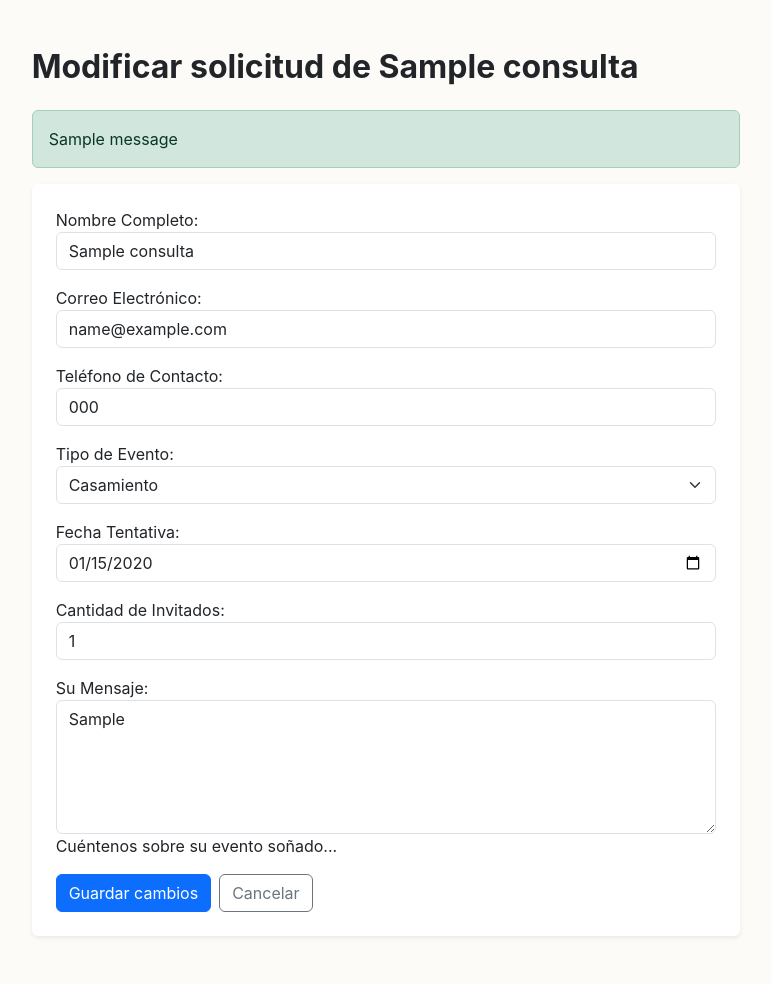
After one commit to MNEscobar/eventos-belgrano, a Django app: page /dashboard/modificar/1/ in a window 1280 px wide. The commit adds this page. Shown: the whole page, without its empty margins (254-1025 px from the left). Run offline with Django 5.2, Linux system fonts and the light colour scheme; a user stored in the database is signed in; tables that the repository leaves empty hold one stand-in row (values such as "Sample post"); one stand-in notice (Sample message) is shown.

Commit message:
agrego opcion de eliminar y modificar al dashboard

```diff
--- /dev/null
+++ b/dashboard/templates/dashboard/modificar.html
@@ -0,0 +1,40 @@
+{% load static %}
+<!DOCTYPE html>
+<html lang="es">
+<head>
+    <meta charset="UTF-8">
+    <meta name="viewport" content="width=device-width, initial-scale=1.0">
+    <title>Modificar Solicitud - Eventos Belgrano</title>
+    <link href="https://cdn.jsdelivr.net/npm/bootstrap@5.3.0/dist/css/bootstrap.min.css" rel="stylesheet">
+    <link rel="stylesheet" href="https://cdn.jsdelivr.net/npm/bootstrap-icons@1.10.5/font/bootstrap-icons.css">
+    <link rel="stylesheet" href="{% static 'dashboard/css/panel.css' %}">
+</head>
+<body>
+<div class="container-fluid px-4 py-5">
+    <div class="row justify-content-center">
+        <div class="col-lg-7">
+            <h2 class="fw-bold mb-4">Modificar solicitud de {{ consulta.nombre }}</h2>
+
+            {% if messages %}
+                {% for message in messages %}
+                <div class="alert alert-{{ message.tags }}">{{ message }}</div>
+                {% endfor %}
+            {% endif %}
+
+            <div class="card border-0 shadow-sm">
+                <div class="card-body p-4">
+                    <form method="POST">
+                        {% csrf_token %}
+                        {{ form.as_p }}
+                        <div class="d-flex gap-2 mt-3">
+                            <button type="submit" class="btn btn-primary">Guardar cambios</button>
+                            <a href="{% url 'dashboard:panel' %}" class="btn btn-outline-secondary">Cancelar</a>
+                        </div>
+                    </form>
+                </div>
+            </div>
+        </div>
+    </div>
+</div>
+</body>
+</html>
--- a/dashboard/templates/dashboard/panel.html
+++ b/dashboard/templates/dashboard/panel.html
@@ -126,6 +126,12 @@
                                     <button class="btn btn-sm btn-light border text-primary fw-medium" data-bs-toggle="modal" data-bs-target="#modalConsulta{{ consulta.id }}">
                                         Ver Detalle
                                     </button>
+                                    <a href="{% url 'dashboard:modificar' consulta.id %}" class="btn btn-sm btn-outline-dark fw-medium">
+                                        <i class="bi bi-pencil"></i> Modificar
+                                    </a>
+                                    <a href="{% url 'dashboard:eliminar' consulta.id %}" class="btn btn-sm btn-outline-danger fw-medium">
+                                        <i class="bi bi-trash"></i> Eliminar
+                                    </a>
                                 </td>
                             </tr>
 
--- a/dashboard/urls.py
+++ b/dashboard/urls.py
@@ -6,4 +6,6 @@ app_name = 'dashboard'
 
 urlpatterns = [
     path('', views.panel_control, name='panel'),
+    path('modificar/<int:consulta_id>/', views.panel_modificar, name='modificar'),
+    path('eliminar/<int:consulta_id>/', views.panel_eliminar, name='eliminar'),
 ]
--- a/dashboard/views.py
+++ b/dashboard/views.py
@@ -1,6 +1,8 @@
-from django.shortcuts import render
+from django.shortcuts import render, redirect, get_object_or_404
+from django.contrib import messages
 from django.contrib.auth.decorators import login_required
 from eventos_app.models import Consulta
+from eventos_app.forms import ConsultaForm
 
 @login_required(login_url='authentication:login')
 
@@ -28,3 +30,33 @@ def panel_control(request):
         }
     }
     return render(request, 'dashboard/panel.html', context)
+
+@login_required(login_url='authentication:login')
+def panel_modificar(request, consulta_id):
+    """Permite editar una solicitud existente."""
+    consulta = get_object_or_404(Consulta, id=consulta_id)
+
+    if request.method == 'POST':
+        form = ConsultaForm(request.POST, instance=consulta)
+        if form.is_valid():
+            form.save()  # el save() del modelo re-clasifica automáticamente (ver punto 1)
+            messages.success(request, 'La solicitud se actualizó correctamente.')
+            return redirect('dashboard:panel')
+        else:
+            messages.error(request, 'Revisá los datos ingresados.')
+    else:
+        form = ConsultaForm(instance=consulta)
+
+    return render(request, 'dashboard/modificar.html', {'form': form, 'consulta': consulta})
+
+@login_required(login_url='authentication:login')
+def panel_eliminar(request, consulta_id):
+    """Pide confirmación y elimina la solicitud (solo vía POST, nunca por GET)."""
+    consulta = get_object_or_404(Consulta, id=consulta_id)
+
+    if request.method == 'POST':
+        consulta.delete()
+        messages.success(request, 'La solicitud fue eliminada correctamente.')
+        return redirect('dashboard:panel')
+
+    return render(request, 'dashboard/confirmar_eliminar.html', {'consulta': consulta})
```
Also changed, not shown: dashboard/templates/dashboard/confirmar_eliminar.html (added, +34 -0 lines).
